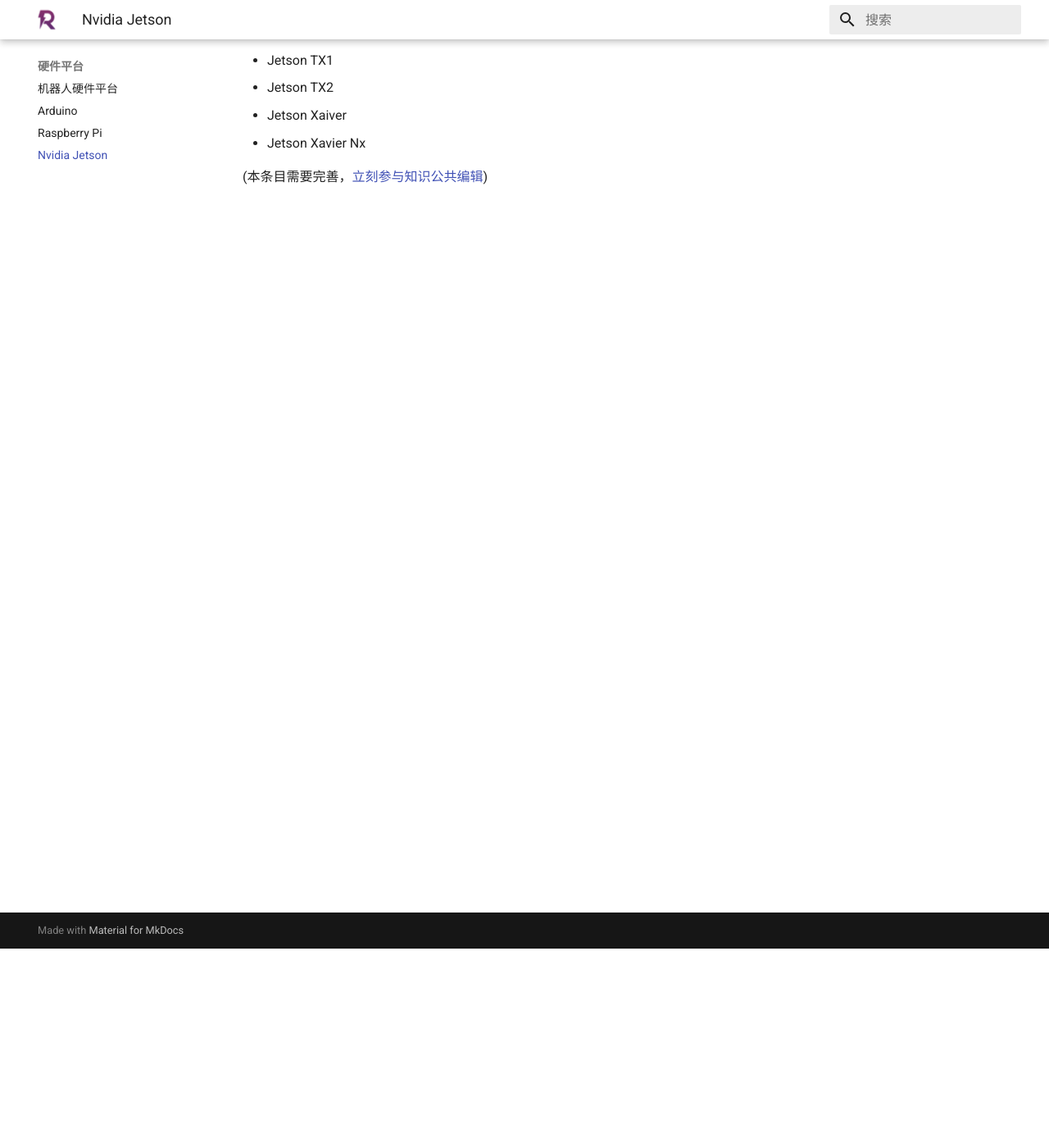
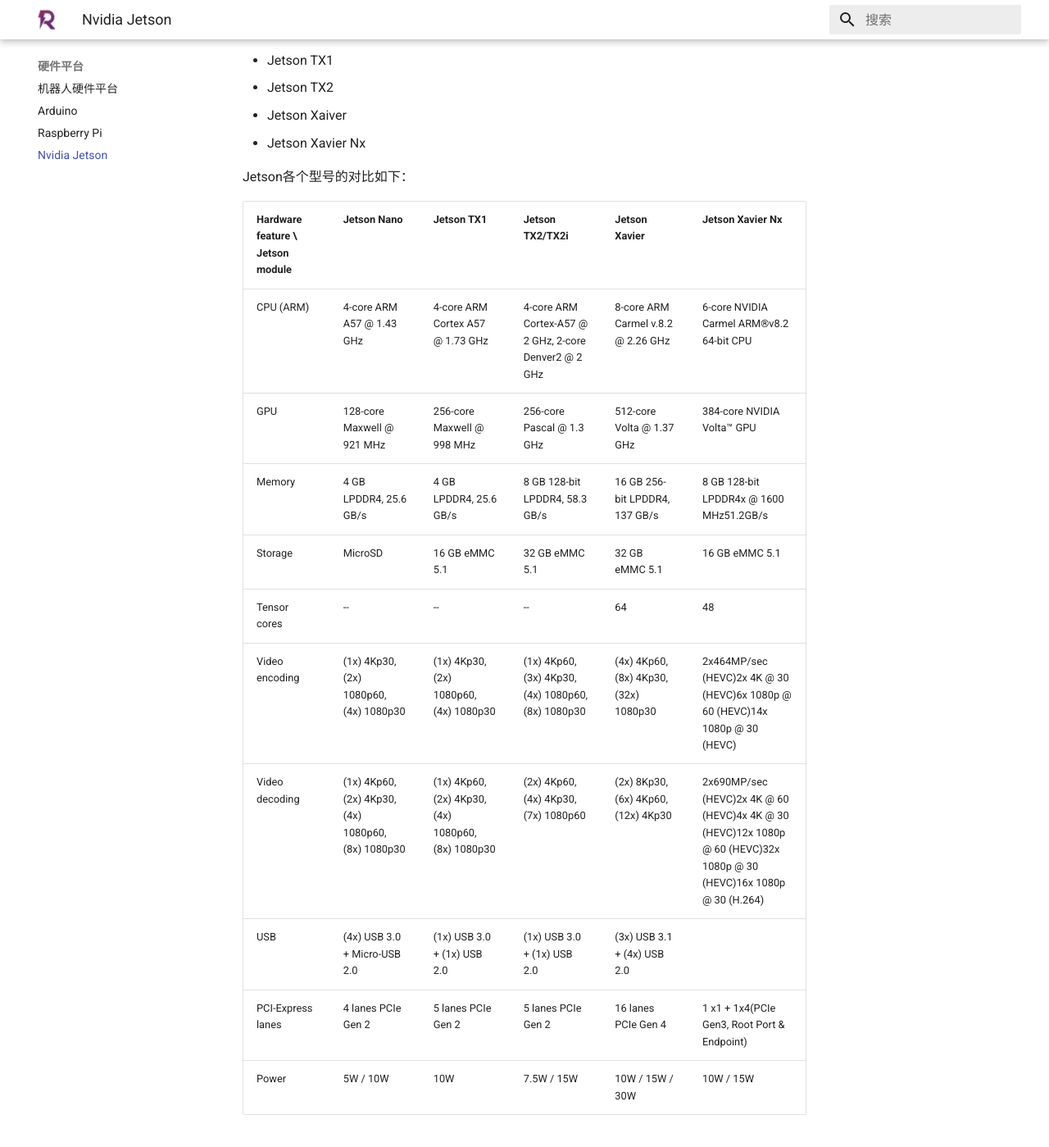
Before and after one commit to yfrobotics/robowiki-cn, an MkDocs documentation site: the page built from docs/jetson/index.md, in a window 1280 px wide and 1400 px high, scrolled down 243 px. Shown: the whole window at 82% size. Built offline with MkDocs 1.6.1 and Material for MkDocs 9.7.7, drawn with Linux system fonts in a browser that asks for light colours; some of the changed text lies outside the part shown.

Commit message:
add Jetson

```diff
--- a/docs/jetson/index.md
+++ b/docs/jetson/index.md
@@ -8,4 +8,39 @@ Jetson是英伟达推出的面向嵌入式计算的硬件平台，包括：
 - Jetson Xaiver
 - Jetson Xavier Nx
 
+
+
+Jetson各个型号的对比如下：
+
+| Hardware feature \ Jetson module | Jetson Nano                                        | Jetson TX1                                         | Jetson TX2/TX2i                                       | Jetson Xavier                         | Jetson Xavier Nx                                             |
+| -------------------------------- | -------------------------------------------------- | -------------------------------------------------- | ----------------------------------------------------- | ------------------------------------- | ------------------------------------------------------------ |
+| CPU (ARM)                        | 4-core ARM A57 @ 1.43 GHz                          | 4-core ARM Cortex A57 @ 1.73 GHz                   | 4-core ARM Cortex-A57 @ 2 GHz, 2-core Denver2 @ 2 GHz | 8-core ARM Carmel v.8.2 @ 2.26 GHz    | 6-core NVIDIA Carmel ARM®v8.2 64-bit CPU                     |
+| GPU                              | 128-core Maxwell @ 921 MHz                         | 256-core Maxwell @ 998 MHz                         | 256-core Pascal @ 1.3 GHz                             | 512-core Volta @ 1.37 GHz             | 384-core NVIDIA Volta™ GPU                                   |
+| Memory                           | 4 GB LPDDR4, 25.6 GB/s                             | 4 GB LPDDR4, 25.6 GB/s                             | 8 GB 128-bit LPDDR4, 58.3 GB/s                        | 16 GB 256-bit LPDDR4, 137 GB/s        | 8 GB 128-bit LPDDR4x @ 1600 MHz51.2GB/s                      |
+| Storage                          | MicroSD                                            | 16 GB eMMC 5.1                                     | 32 GB eMMC 5.1                                        | 32 GB eMMC 5.1                        | 16 GB eMMC 5.1                                               |
+| Tensor cores                     | --                                                 | --                                                 | --                                                    | 64                                    | 48                                                           |
+| Video encoding                   | (1x) 4Kp30, (2x) 1080p60, (4x) 1080p30             | (1x) 4Kp30, (2x) 1080p60, (4x) 1080p30             | (1x) 4Kp60, (3x) 4Kp30, (4x) 1080p60, (8x) 1080p30    | (4x) 4Kp60, (8x) 4Kp30, (32x) 1080p30 | 2x464MP/sec (HEVC)2x 4K @ 30 (HEVC)6x 1080p @ 60 (HEVC)14x 1080p @ 30 (HEVC) |
+| Video decoding                   | (1x) 4Kp60, (2x) 4Kp30, (4x) 1080p60, (8x) 1080p30 | (1x) 4Kp60, (2x) 4Kp30, (4x) 1080p60, (8x) 1080p30 | (2x) 4Kp60, (4x) 4Kp30, (7x) 1080p60                  | (2x) 8Kp30, (6x) 4Kp60, (12x) 4Kp30   | 2x690MP/sec (HEVC)2x 4K @ 60 (HEVC)4x 4K @ 30 (HEVC)12x 1080p @ 60 (HEVC)32x 1080p @ 30 (HEVC)16x 1080p @ 30 (H.264) |
+| USB                              | (4x) USB 3.0 + Micro-USB 2.0                       | (1x) USB 3.0 + (1x) USB 2.0                        | (1x) USB 3.0 + (1x) USB 2.0                           | (3x) USB 3.1 + (4x) USB 2.0           |                                                              |
+| PCI-Express lanes                | 4 lanes PCIe Gen 2                                 | 5 lanes PCIe Gen 2                                 | 5 lanes PCIe Gen 2                                    | 16 lanes PCIe Gen 4                   | 1 x1 + 1x4(PCIe Gen3, Root Port & Endpoint)                  |
+| Power                            | 5W / 10W                                           | 10W                                                | 7.5W / 15W                                            | 10W / 15W / 30W                       | 10W / 15W                                                    |
+
+
+
+
+---
+
+**参考资料：**
+
+1. Benchmark comparison for Jetson Nano, TX1, TX2 and AGX Xavier, https://www.fastcompression.com/blog/jetson-benchmark-comparison.htm
+2. Jetson Xavier NX, https://developer.nvidia.com/embedded/jetson-xavier-nx
+
+---
+
+**本条目贡献者**：
+
+- automaticdai
+
+---
+
 (本条目需要完善，[立刻参与知识公共编辑](/contribute/))
```
Also changed, not shown: docs/hardware.md (+7 -4 lines).
